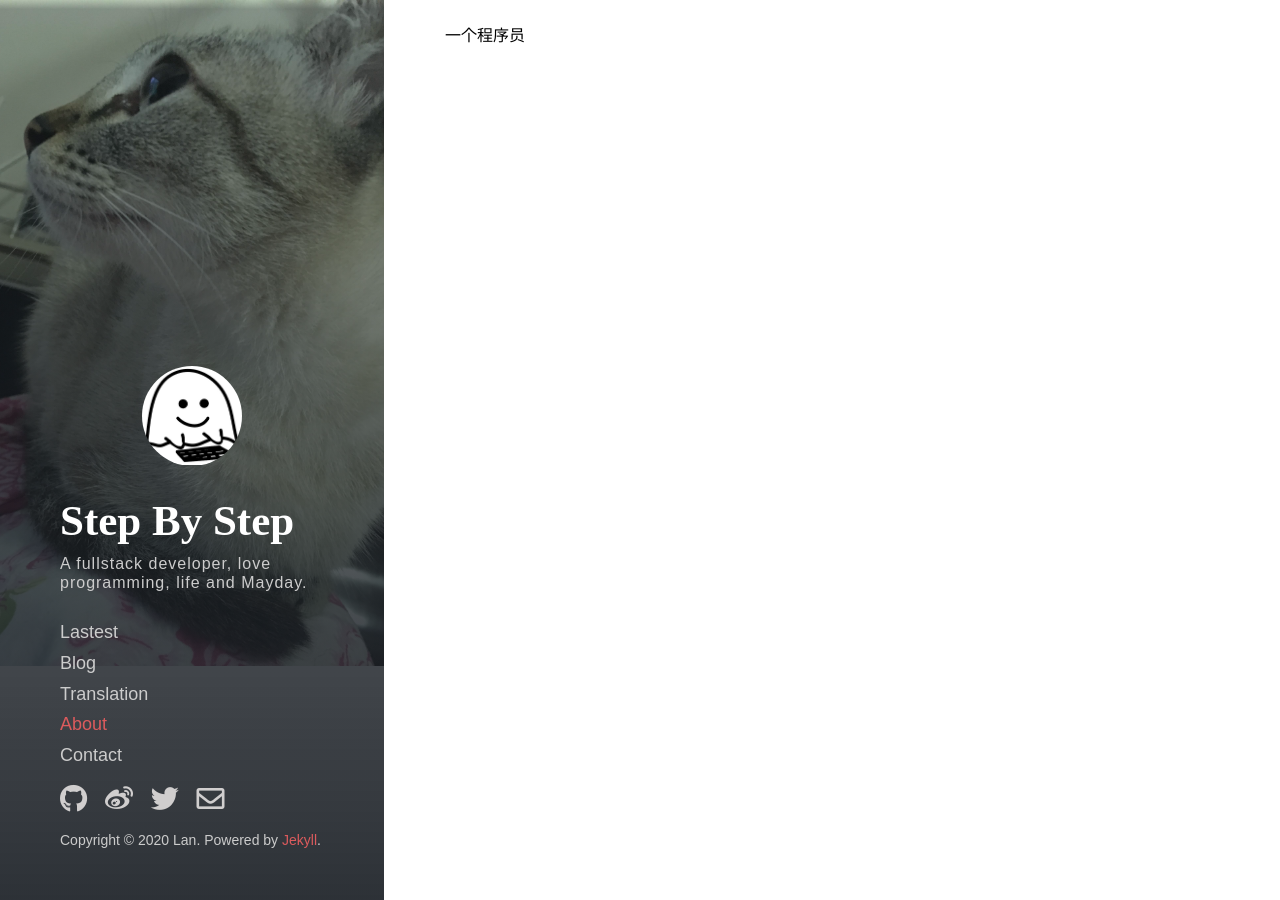
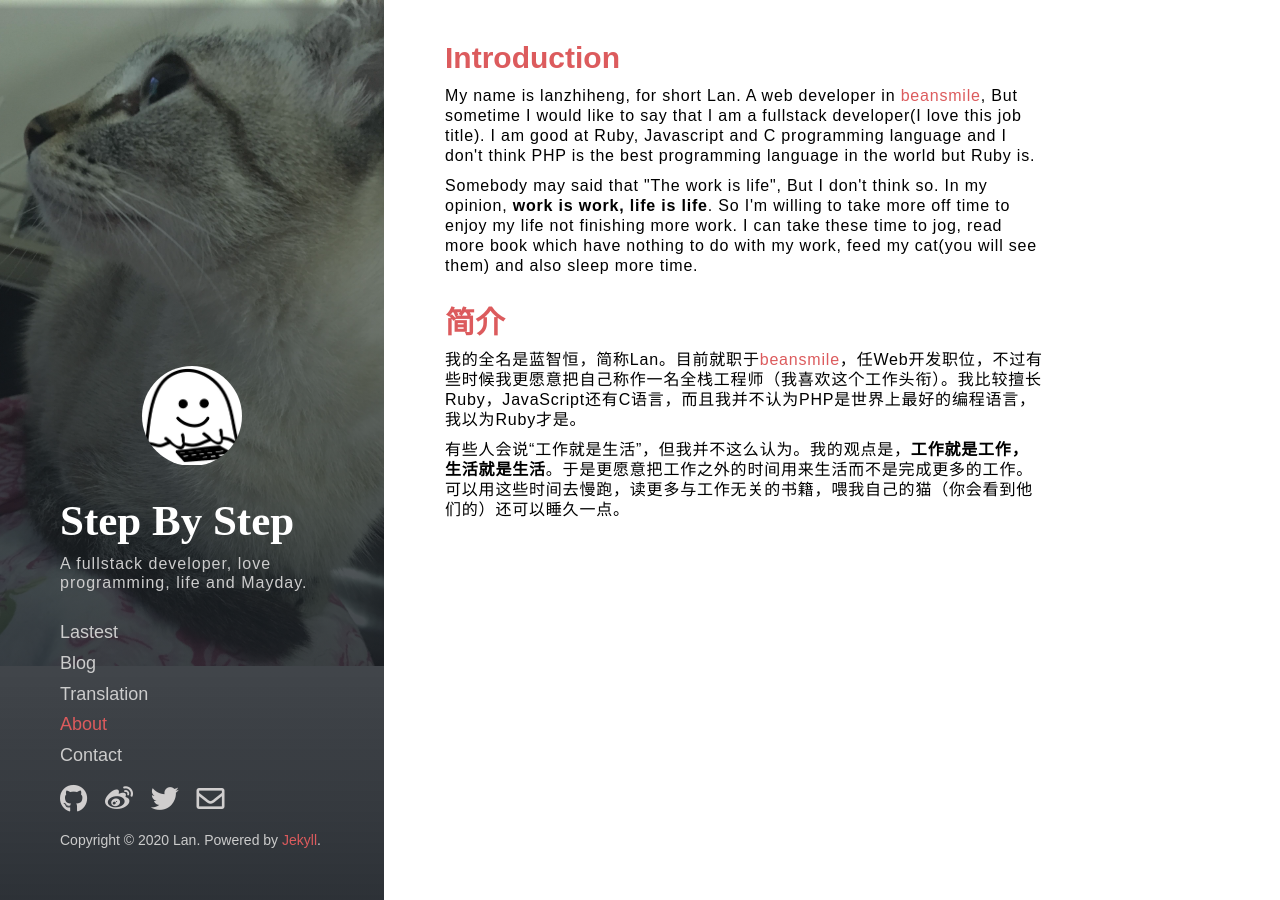
Before and after one commit to lanzhiheng/stone, a Jekyll site: the page built from about.html, in a window 1280 px wide. Built offline with Jekyll 4.4.1, drawn with Linux system fonts in a browser that asks for light colours; nearby versions of some CDN libraries.

Commit message:
feat: Add about page.

```diff
--- a/_sass/main.scss
+++ b/_sass/main.scss
@@ -22,7 +22,7 @@ img {
 
 a {
   text-decoration: none;
-  color: #ccc;
+  color: $primary-color;
 }
 
 .copy {
@@ -462,3 +462,31 @@ a {
     }
   }
 }
+
+.about {
+  max-width: 600px;
+  .banner {
+    height: 266px;
+    overflow: hidden;
+
+    img {
+      margin-top: -105px;
+    }
+  }
+
+  .title {
+    font-size: 30px;
+    margin: 0;
+    color: $primary-color;
+  }
+
+  p {
+    margin: 10px 0;
+    line-height: 20px;
+    letter-spacing: 0.8px;
+  }
+
+  .english, .chinese {
+    margin-top: 30px;
+  }
+}
--- a/about.html
+++ b/about.html
@@ -3,4 +3,25 @@ layout: default
 permalink: /about/
 ---
 
-<p>一个程序员</p>
+<div class="about">
+  <div class="english">
+    <h1 class="title">Introduction</h1>
+    <p>
+    My name is lanzhiheng, for short Lan. A web developer in <a href="https://www.beansmile.com/">beansmile</a>, But sometime I would like to say that I am a fullstack developer(I love this job title). I am good at Ruby, Javascript and C programming language and I don't think PHP is the best programming language in the world but Ruby is.
+    </p>
+    <p>
+    Somebody may said that "The work is life", But I don't think so. In my opinion, <strong>work is work, life is life</strong>. So I'm willing to take more off time to enjoy my life not finishing more work. I can take these time to jog, read more book which have nothing to do with my work, feed my cat(you will see them) and also sleep more time.
+    </p>
+  </div>
+
+  <div class="chinese">
+    <h1 class="title">简介</h1>
+    <p>
+    我的全名是蓝智恒，简称Lan。目前就职于<a href="https://www.beansmile.com/">beansmile</a>，任Web开发职位，不过有些时候我更愿意把自己称作一名全栈工程师（我喜欢这个工作头衔）。我比较擅长Ruby，JavaScript还有C语言，而且我并不认为PHP是世界上最好的编程语言，我以为Ruby才是。
+    </p>
+    <p>
+    有些人会说“工作就是生活”，但我并不这么认为。我的观点是，<strong>工作就是工作，生活就是生活</strong>。于是更愿意把工作之外的时间用来生活而不是完成更多的工作。可以用这些时间去慢跑，读更多与工作无关的书籍，喂我自己的猫（你会看到他们的）还可以睡久一点。
+    </p>
+
+  </div>
+</div>
```
